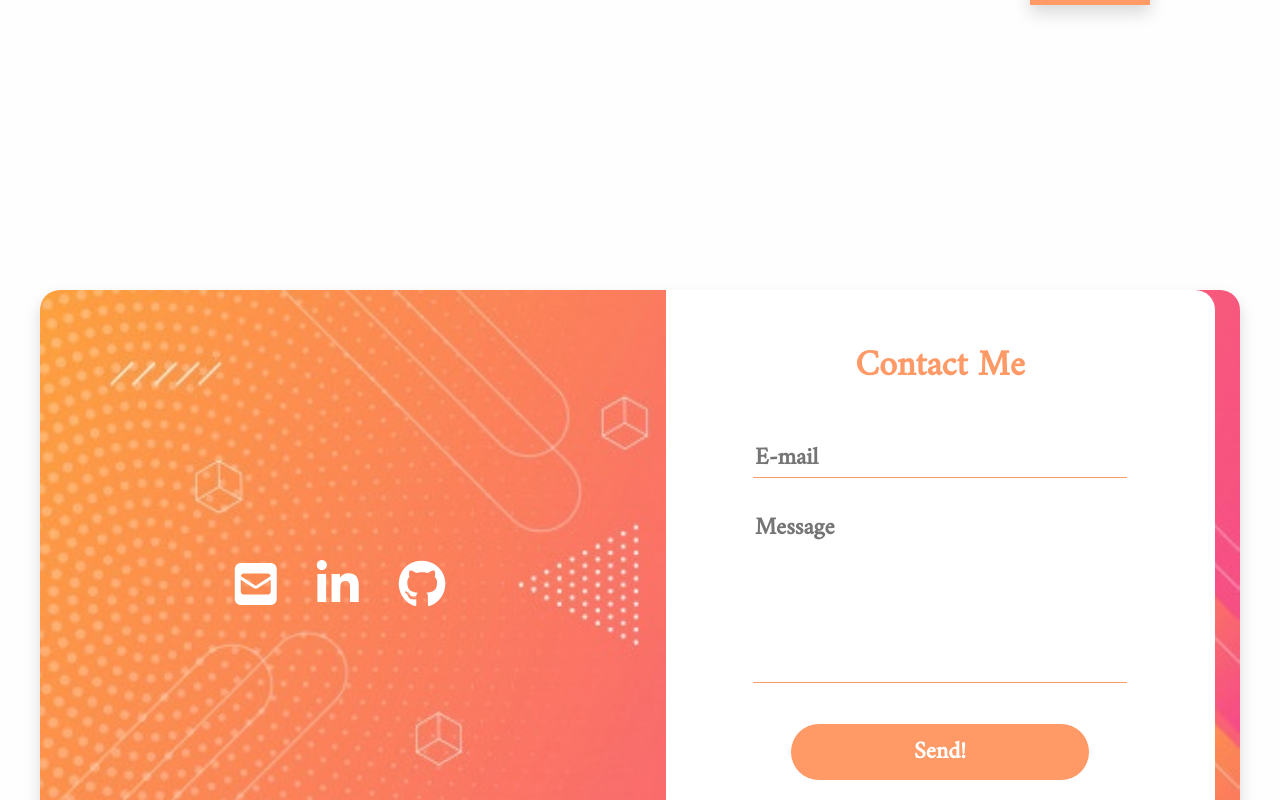
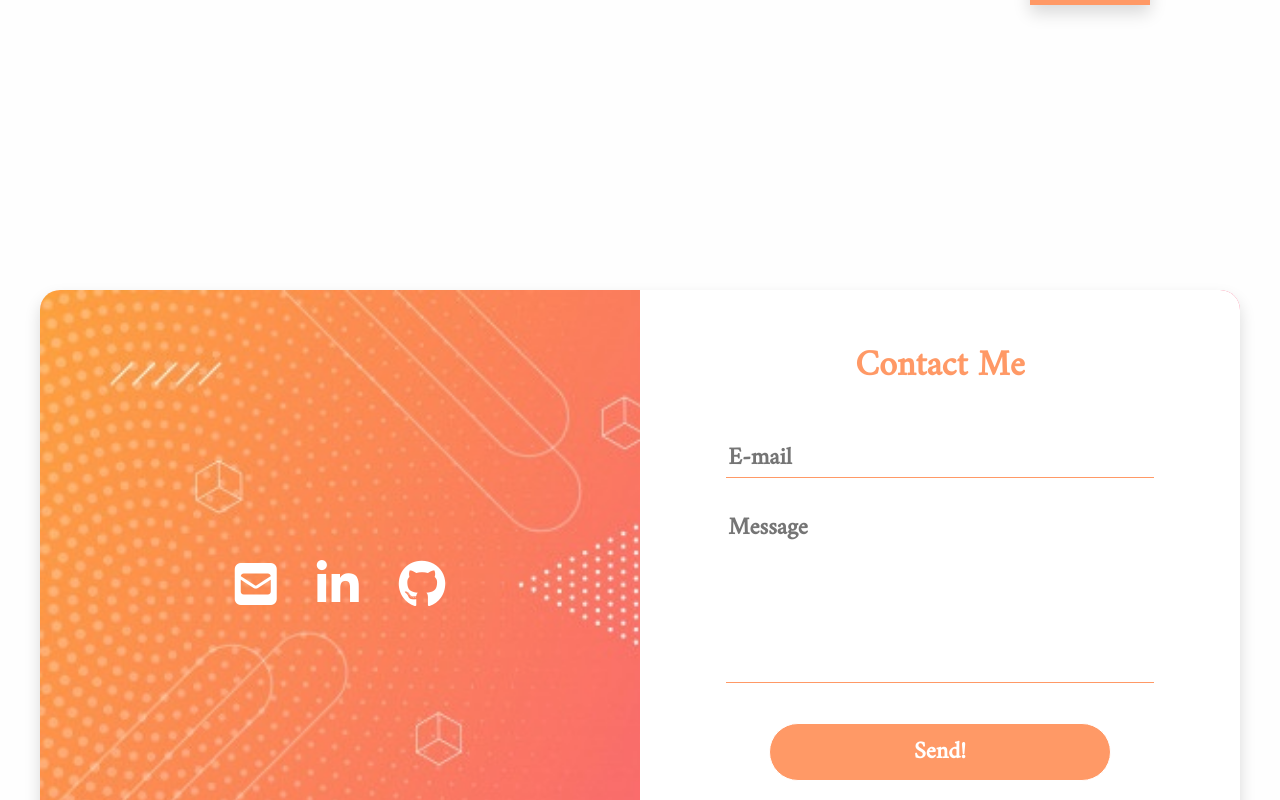
Before and after one commit to PedroL33/portfolio, a React (Create React App) app: page / in a window 1280 px wide. Shown: the part 2000-2800 px from the top of the page. Built offline with nearby package versions, Linux system fonts and the light colour scheme.

Commit message:
Width of contact form adjested to fit.

```diff
--- a/src/styles/contact.module.css
+++ b/src/styles/contact.module.css
@@ -43,9 +43,10 @@
 
 .formContainer {
   height: 600px;
+  width: 50%;
   margin: auto;
   border-radius: 0 20px 20px 0;
-  padding: 50px 25px;
+  padding: 50px 15px;
   background: white;
   z-index: 2;
 }
--- a/src/styles/navbar.module.css
+++ b/src/styles/navbar.module.css
@@ -25,7 +25,7 @@
   list-style-type: none;
   margin: auto;
   padding: 0;
-  font-weight: 800;
+  font-weight: 200;
 }
 
 .links li {
```
